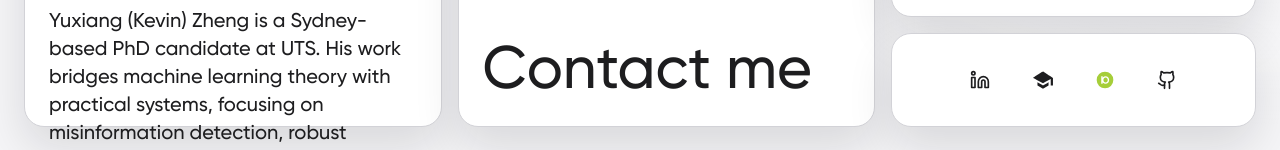
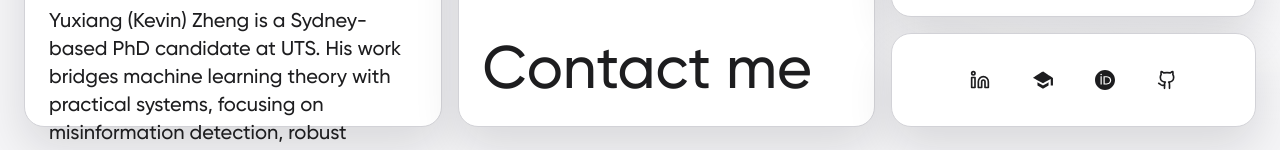
Before and after one commit to kyxzhe/kyxzhe.github.io, a Next.js app: page / in a window 1280 px wide. Shown: the part 642-792 px from the top of the page. Built offline with nearby package versions, Linux system fonts and the light colour scheme; no server answers.

Commit message:
Make Orcid icon theme-aware

```diff
--- a/src/components/icons/AcademicIcons.tsx
+++ b/src/components/icons/AcademicIcons.tsx
@@ -28,11 +28,10 @@ export function GoogleScholarWordmarkIcon(props: SVGProps<SVGSVGElement>) {
 
 export function OrcidIcon(props: SVGProps<SVGSVGElement>) {
   return (
-    <svg viewBox="0 0 24 24" aria-hidden="true" focusable="false" {...props}>
-      <circle cx="12" cy="12" r="10" fill="#A6CE39" />
+    <svg viewBox="0 0 32 32" aria-hidden="true" focusable="false" {...props}>
       <path
-        fill="#fff"
-        d="M9.2 7.5v9h-1.7v-9h1.7zm3.5-.1c2.4 0 4.3 1.9 4.3 4.5 0 2.7-1.9 4.7-4.3 4.7s-4.3-2-4.3-4.7c0-2.6 1.9-4.5 4.3-4.5zm0 1.6c-1.5 0-2.6 1.3-2.6 2.9 0 1.7 1.1 3 2.6 3s2.6-1.3 2.6-3c0-1.6-1.1-2.9-2.6-2.9z"
+        d="M16 0c-8.839 0-16 7.161-16 16s7.161 16 16 16c8.839 0 16-7.161 16-16S24.839 0 16 0ZM9.823 5.839c.704 0 1.265.573 1.265 1.26 0 .688-.561 1.265-1.265 1.265-.692-.004-1.26-.567-1.26-1.265 0-.697.563-1.26 1.26-1.26ZM8.864 9.885h1.923v13.391H8.864Zm4.751 0h5.197c4.948 0 7.125 3.541 7.125 6.703 0 3.439-2.687 6.699-7.099 6.699h-5.224Zm1.921 1.74v9.927h3.063c4.365 0 5.365-3.312 5.365-4.964 0-2.687-1.713-4.963-5.464-4.963Z"
+        fill="currentColor"
       />
     </svg>
   );
```
